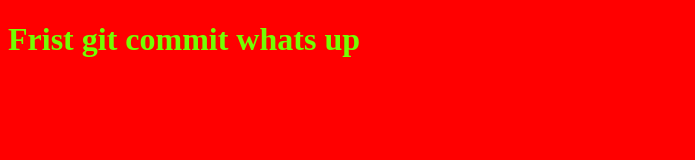
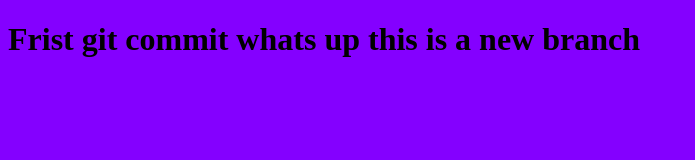
Before and after one commit to AhmedShams999/Test, a plain HTML site: page index.html in a window 1280 px wide. Shown: the whole page, without its empty margins (0-695 px from the left). Drawn offline with Linux system fonts and the light colour scheme.

Commit message:
add new text

```diff
--- a/index.html
+++ b/index.html
@@ -8,7 +8,7 @@
   <link rel="stylesheet" href="style.css"/>
 </head>
 <body>
-  <h1>Frist git commit whats up</h1>
+  <h1>Frist git commit whats up this is a new branch</h1>
   <script src="app.js"></script>
 </body>
 </html>
--- a/style.css
+++ b/style.css
@@ -1,6 +1,6 @@
 h1{
-  color: rgb(115, 255, 0);
+  color: rgb(0, 0, 0);
 }
 body{
-  background-color: rgb(255, 0, 0);
+  background-color: rgb(132, 0, 255);
 }
```
